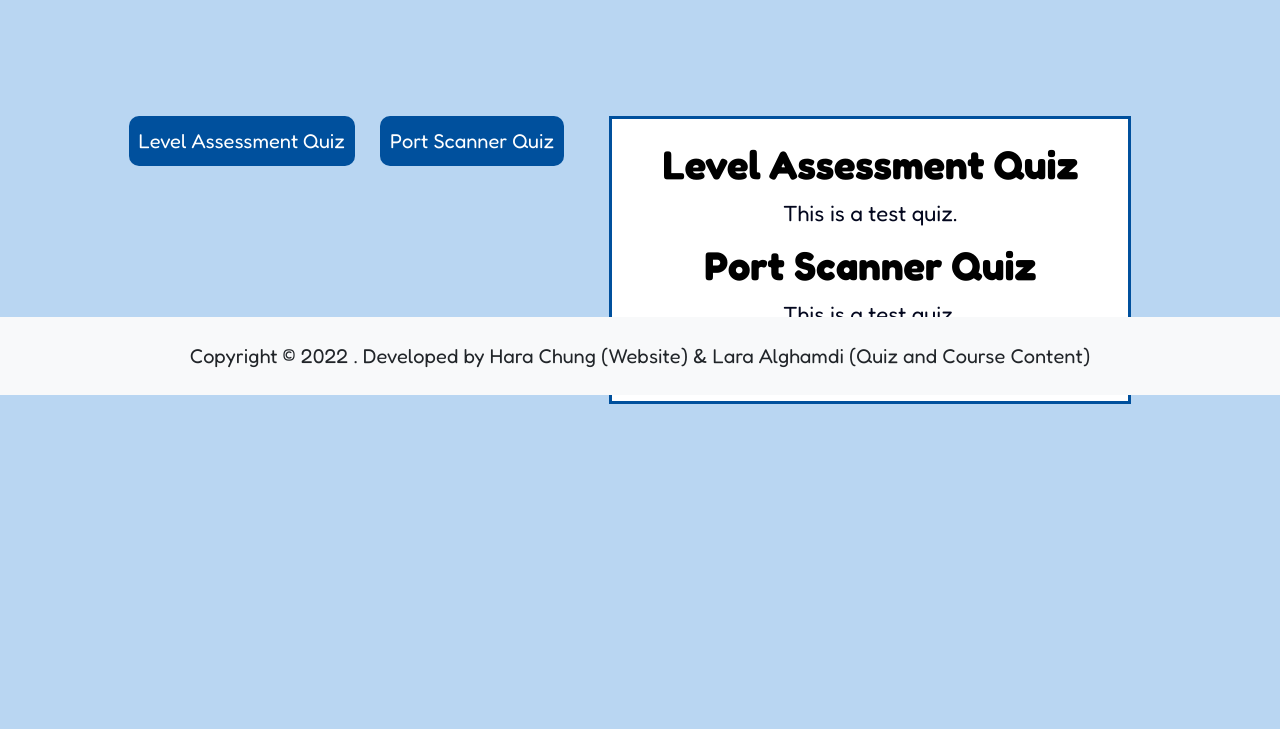
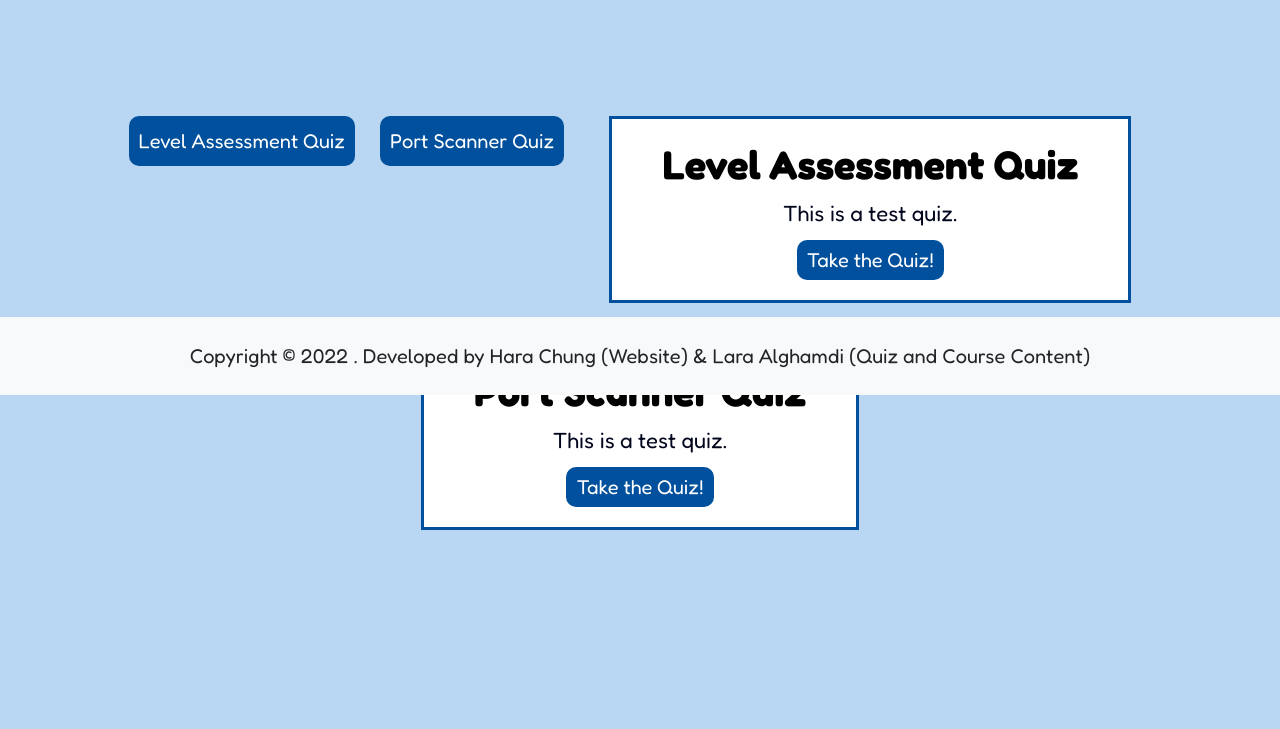
Before and after one commit to harachung90/CCG_Project_Deploy, a Django app: page /quiz_list/ in a window 1280 px wide. Shown: the part 405-1134 px from the top of the page. Before the commit the page ends 809 px from the top, so only its background shows below. Run offline with Django 3.2, Linux system fonts and the light colour scheme; data comes from the database, SQL or seed files in the repository; some libraries are stand-ins or nearby versions.

Commit message:
Quiz creation update 4 - added a 'desc' to model (20)

```diff
--- a/templates/quiz_list.html
+++ b/templates/quiz_list.html
@@ -37,17 +37,17 @@ $(document).ready(function(){
                                     <button class="quiz_desc_button" data-id="{{ quiz.id }}">{{ quiz.name }}</button>
                                 </div>
                             {% endfor %}
+                            {% for quiz in quiz_list %}
                                 <div id="quiz_desc_box">
                                     <div class="container">
-                                        {% for quiz in quiz_list %}
                                         <div class="col-sm-12 m-auto demo-container">
                                             <h2>{{ quiz.name }}</h2>
                                             <p>{{ quiz.description }}</p>
-                                        {% endfor %}
                                         </div>
                                     </div>
                                 <button id="start-quiz" style="align-items: center">Take the Quiz!</button>
                                 </div>
+                            {% endfor %}
                         </div>
                     </div>
                 </div>
```
